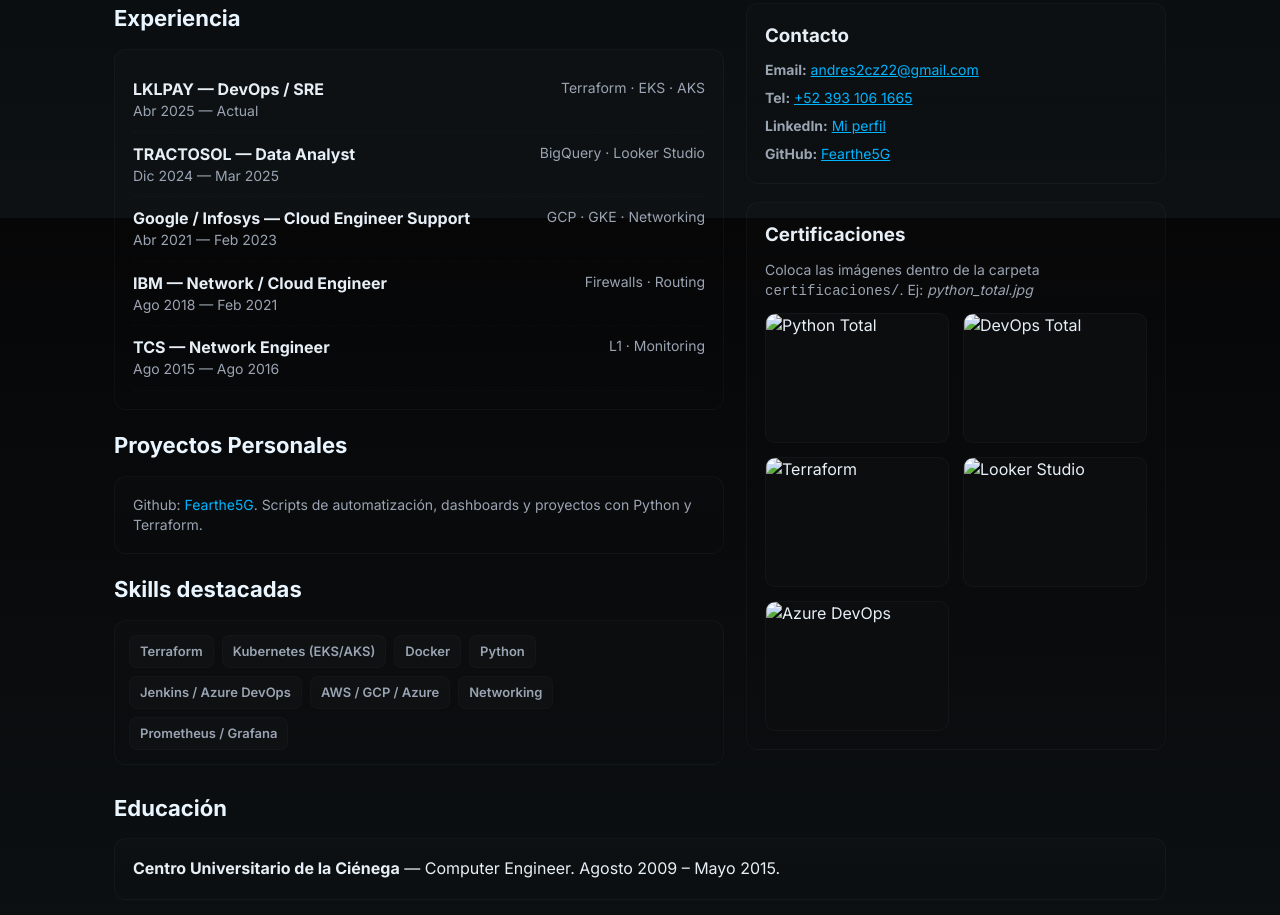
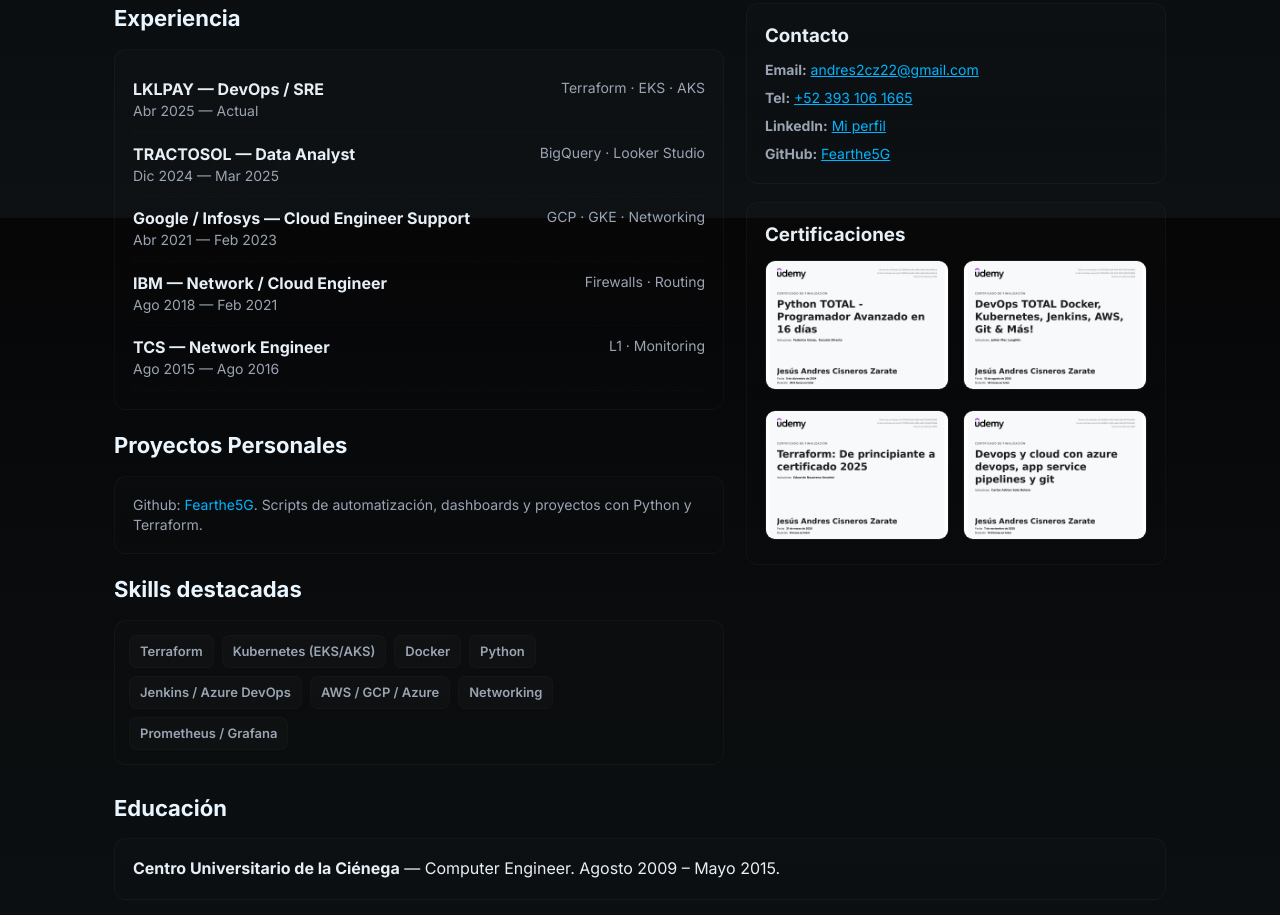
Before and after one commit to Fearthe5g/andresuki-web-1, a plain HTML site: page index.html in a window 1280 px wide. Shown: the part 582-1497 px from the top of the page. Drawn offline with Linux system fonts and the light colour scheme.

Commit message:
Agregadas certificaciones de Udemy

```diff
--- a/index.html
+++ b/index.html
@@ -130,7 +130,29 @@
     /* certifications grid */
     .cert-grid{display:grid;grid-template-columns:repeat(auto-fill,minmax(180px,1fr));gap:14px}
     .cert-grid img{width:100%;height:130px;object-fit:cover;border-radius:10px;border:1px solid rgba(255,255,255,0.03);background:#0b0d0f}
+.cert-grid a{
+    display:block;
+    border-radius:10px;
+    overflow:hidden;
+    transition:all .30s ease;
+}
 
+.cert-grid a:hover{
+    transform:translateY(-6px);
+}
+
+.cert-grid img{
+    width:100%;
+    height:130px;
+    object-fit:cover;
+    border-radius:10px;
+    border:1px solid rgba(255,255,255,.05);
+    transition:all .30s ease;
+}
+
+.cert-grid img:hover{
+    box-shadow:0 10px 30px rgba(0,180,255,.35);
+}
     /* resume list */
     .resume-list{list-style:none;padding:0;margin:0}
     .resume-list li{padding:10px 0;border-bottom:1px dashed rgba(255,255,255,0.02);display:flex;justify-content:space-between;gap:8px}
@@ -276,17 +298,28 @@
           </div>
 
           <div class="card" id="certificaciones" style="margin-top:18px">
-            <h3 style="margin:0 0 12px 0">Certificaciones</h3>
-            <p class="muted" style="margin:0 0 12px 0">Coloca las imágenes dentro de la carpeta <code>certificaciones/</code>. Ej: <em>python_total.jpg</em></p>
-            <div class="cert-grid" aria-live="polite">
-              <!-- Nombra tus imágenes exactamente como las pongas en la carpeta -->
-              <img src="certificaciones/python_total.jpg" alt="Python Total">
-              <img src="certificaciones/devops_total.jpg" alt="DevOps Total">
-              <img src="certificaciones/terraform.jpg" alt="Terraform">
-              <img src="certificaciones/looker.jpg" alt="Looker Studio">
-              <img src="certificaciones/azure_devops.jpg" alt="Azure DevOps">
-            </div>
-          </div>
+    <h3 style="margin:0 0 12px 0">Certificaciones</h3>
+
+    <div class="cert-grid">
+
+        <a href="https://www.udemy.com/certificate/UC-52f18e0a-e89c-469e-8e83-14bec24dbdcb/" target="_blank">
+            <img src="certificaciones/Python.jpg" alt="Python Total">
+        </a>
+
+        <a href="https://www.udemy.com/certificate/UC-387a724b-e2d1-44d1-8301-e8071014b091/" target="_blank">
+            <img src="certificaciones/DevOpsTotal.jpg" alt="DevOps TOTAL">
+        </a>
+
+        <a href="https://www.udemy.com/certificate/UC-2776f27a-f902-4829-a2b6-75b4e2716885/" target="_blank">
+            <img src="certificaciones/terraform.jpg" alt="Terraform">
+        </a>
+
+        <a href="https://www.udemy.com/certificate/UC-eb207ce-1b2b-4a6e-903a-f817c0bc9141/" target="_blank">
+            <img src="certificaciones/AzureDevOps.jpg" alt="Azure DevOps">
+        </a>
+
+    </div>
+</div>
         </aside>
       </section>
 
```
Also changed, not shown: certificaciones/AzureDevOps.jpg (added), certificaciones/DevOpsTotal.jpg (added), certificaciones/Python.jpg (added), certificaciones/terraform.jpg (added).
